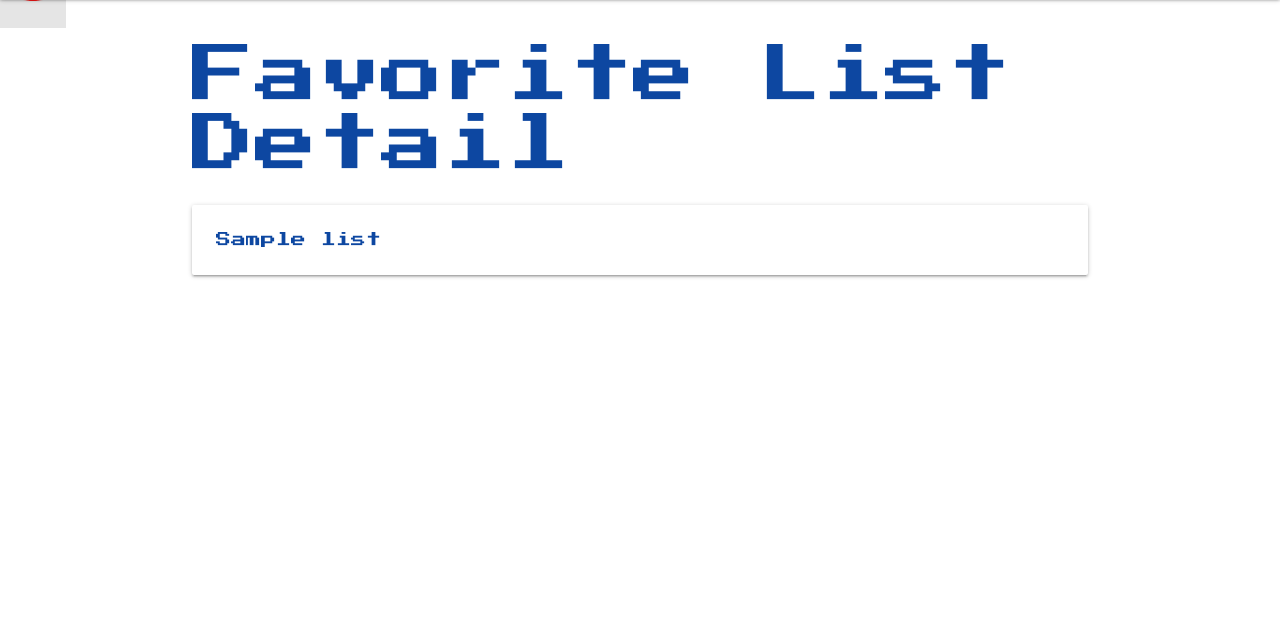
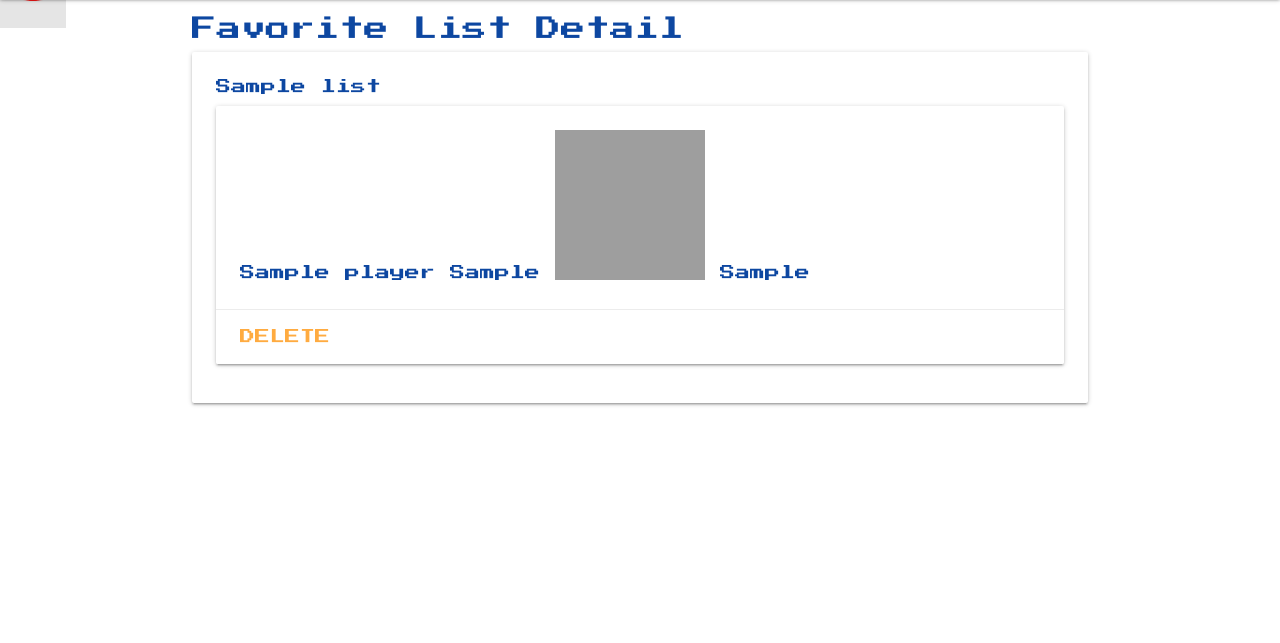
Before and after one commit to jcos201/statsyo, a Django app: page /favlist/1/ in a window 1280 px wide. Shown: the part 65-708 px from the top of the page. Run offline with Django 3.2, Linux system fonts and the light colour scheme; a user stored in the database is signed in; tables that the repository leaves empty hold one stand-in row (values such as "Sample post"); grey boxes are pictures that could not be loaded.

Commit message:
Adds ability to add Fav_Player to Fav_list

```diff
--- a/main_app/models.py
+++ b/main_app/models.py
@@ -11,23 +11,26 @@ class Fav_Team(models.Model):
     user = models.ForeignKey(User, on_delete=models.CASCADE)
 
 
-class Fav_Player(models.Model):
-    player_id = models.CharField(max_length=100)
+
+class Fav_List(models.Model):
+    name = models.CharField(max_length=100)
 
     user = models.ForeignKey(User, on_delete=models.CASCADE)
 
     def __str__(self):
         return f'{self.name}'
 
-class Fav_List(models.Model):
+    def get_absolute_url(self):
+        return reverse('favlist_detail', kwargs={'pk': self.id})
+
+
+class Fav_Player(models.Model):
+    player_id = models.CharField(max_length=100)
+    pos = models.CharField(max_length=10)
+    team = models.CharField(max_length=10)
     name = models.CharField(max_length=100)
 
-    user = models.ForeignKey(User, on_delete=models.CASCADE)
-
-    fav_players = models.ManyToManyField(Fav_Player)
+    fav_list = models.ForeignKey(Fav_List, on_delete=models.CASCADE)
 
     def __str__(self):
-        return f'{self.name}'
-
-    def get_absolute_url(self):
-        return reverse('favlist_detail', kwargs={'pk': self.id})
+        return f'{self.player_id}'
--- a/main_app/templates/main_app/fav_list_detail.html
+++ b/main_app/templates/main_app/fav_list_detail.html
@@ -1,13 +1,32 @@
 {% extends 'base.html' %}
+{% load static %}
 
 {% block content %}
 
-<h1>Favorite List Detail</h1>
+<h5>Favorite List Detail</h5>
 
 <div class="col s12">
     <div class="card">
         <div class="card-content">
             {{ object.name }}
+           <!-- {{ object.fav_player_set.all }}-->
+            {% if object.fav_player_set.all.count %}
+                {% for player in object.fav_player_set.all %}
+                <div class="card">
+                    <div class="card-content">
+
+                        {{ player.name }}
+                        {{ player.pos }}
+                        <img alt="{{ player.team }}" class="logo" src="{% get_static_prefix %}/images/{{ player.team }}.png">
+                        {{ player.team }}
+                    </div>
+                    <div class="card-action">
+                        <a href="">Delete</a>
+
+                    </div>
+                </div>
+                {% endfor %}
+            {% endif %}
         </div>
     </div>
 </div>
--- a/main_app/templates/teams/detail.html
+++ b/main_app/templates/teams/detail.html
@@ -24,7 +24,7 @@
                         {{ player.name_display_first_last }}
                     </a>
                     <span class="right">
-                        <a href="{% url 'add_player' user.fav_list_set.first.id player.player_id %}">
+                        <a href="{% url 'add_player' user.fav_list_set.first.id player.player_id  %}">
                             <i class="small material-icons">star</i>
                         </a>
                     </span>
--- a/main_app/urls.py
+++ b/main_app/urls.py
@@ -12,7 +12,8 @@ urlpatterns = [
     path('favlist/<int:pk>/delete/', views.ListDelete.as_view(), name='favlist_delete'),
     path('favlist/<int:pk>/', views.ListDetail.as_view(), name='favlist_detail'),
     path('fav_lists/', views.favlist_List, name='favlist_index'),
-    path('fav_lists/<int:list_id>/add_player/<int:player_id>', views.add_player, name='add_player'),
+    path('fav_lists/<int:list_id>/add_player/<int:player_id>/', views.add_player, name='add_player'),
+    # Individual Player Paths
     path('players/<int:player_id>/', views.playerStats, name='playerStats'),
     path('players/pitchers/<int:player_id>/', views.pitcherStats, name='pitcherStats'),
 
--- a/main_app/views.py
+++ b/main_app/views.py
@@ -154,7 +154,6 @@ class ListUpdate(LoginRequiredMixin, UpdateView):
 
 class ListDelete(LoginRequiredMixin, DeleteView):
     model = Fav_List
-
     success_url = '/fav_lists/'
 
 class ListDetail(LoginRequiredMixin, DetailView):
@@ -162,11 +161,21 @@ class ListDetail(LoginRequiredMixin, DetailView):
 
 @login_required
 def favlist_List(request):
-    list = Fav_List.objects.filter(user=request.user)
-    return render(request, 'main_app/fav_list_list.html', { 'lists': list })
+    lists = Fav_List.objects.filter(user=request.user)
+    return render(request, 'main_app/fav_list_list.html', { 'lists': lists })
 
 
 @login_required
 def add_player(request, list_id, player_id):
-    Fav_List.objects.get(id=list_id).fav_players.add(player_id)
-    return render(request, '')
+    playerInfo = requests.get("http://lookup-service-prod.mlb.com/json/named.player_info.bam?sport_code='mlb'&player_id='{}'".format(player_id))
+    nameLookup = playerInfo.json()
+    info = nameLookup['player_info']
+    infoResults = info['queryResults']
+    details = infoResults['row']
+    position = details['primary_position_txt']
+    team = details['team_abbrev']
+    name = details['name_display_first_last']
+
+    Fav_Player.objects.create(player_id=player_id, fav_list_id=list_id, pos=position, team=team, name=name)
+    lists = Fav_List.objects.filter(user=request.user)
+    return render(request, 'main_app/fav_list_list.html', { 'lists': lists })
```
Also changed, not shown: main_app/migrations/0003_auto_20210310_0049.py (added), main_app/migrations/0004_auto_20210310_0137.py (added), main_app/migrations/0005_auto_20210310_0138.py (added), main_app/migrations/0006_fav_player_name.py (added).
